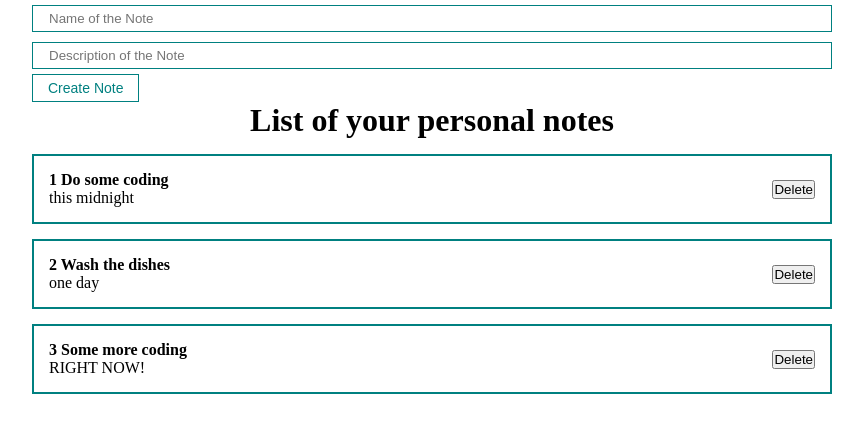
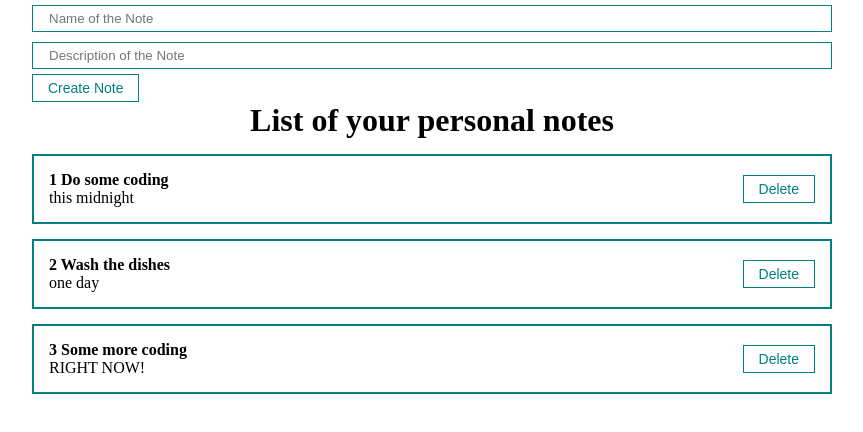
Before and after one commit to yarutiun/Learn-React, a React (Create React App) app in the folder transuha/: page / in a window 1280 px wide. Shown: the top 432 px of the page, without its empty margins (208-1071 px from the left). Built offline with nearby package versions, Linux system fonts and the light colour scheme.

Commit message:
delete button styled, delete works, bugs with delete are fixed

```diff
--- a/transuha/src/App.js
+++ b/transuha/src/App.js
@@ -12,13 +12,17 @@ function App() {
 
   const [posts, setPosts] = useState(
     [{body: 'this midnight', id: 1, title: 'Do some coding'},
-    {body: 'one day', id: 1, title: 'Wash the dishes'},
-    {body: 'RIGHT NOW!', id: 1, title: 'Some more coding'}]
+    {body: 'one day', id: 2, title: 'Wash the dishes'},
+    {body: 'RIGHT NOW!', id: 3, title: 'Some more coding'}]
   )
 
   const [title, setTitle] = useState('')
   const [title2, setTitle2] = useState('')
 
+  const deletePost = (post) => {
+    // Filter out the post with the given id
+    setPosts(posts.filter(p => p.id !== post.id));
+  };
 
   const addNewPost = (e) => {
     e.preventDefault();
@@ -32,6 +36,8 @@ function App() {
     setTitle2(''); // Clear the title2 input
     console.log(NewPost);
   };
+
+
 
   return (
     <div className='App'>
@@ -50,7 +56,7 @@ function App() {
         />
         <MyButton onClick={addNewPost}>Create Note</MyButton>
       </form>
-      <PostList posts={posts} title={"List of your personal notes"}/>
+      <PostList remove={deletePost} posts={posts} title={"List of your personal notes"}/>
     </div>
   );
 }
--- a/transuha/src/components/PostList.jsx
+++ b/transuha/src/components/PostList.jsx
@@ -1,11 +1,12 @@
 import React from "react";
 import PostItem from "./postitem";
-const PostList = ({posts, title}) => {
+
+const PostList = ({posts, title, remove}) => {
     return(
         <div>
             <h1 style={{textAlign: 'center'}}>{title}</h1>
             {posts.map((post, index) =>
-            <PostItem number={index + 1} post={post} key={index}/>
+            <PostItem remove={remove} number={index + 1} post={post} key={index}/>
             )}
         </div>
     )
--- a/transuha/src/components/UI/Button/MyButton.module.css
+++ b/transuha/src/components/UI/Button/MyButton.module.css
@@ -6,3 +6,13 @@
     border: 1px solid teal;
     cursor: pointer;
 }
+
+.deleteBtn
+{
+    padding: 5px 15px;
+    color: teal;
+    font-size: 14px;
+    background: transparent;
+    border: 1px solid teal;
+    cursor: pointer;
+}
--- a/transuha/src/components/postitem.jsx
+++ b/transuha/src/components/postitem.jsx
@@ -1,8 +1,17 @@
 import React from "react";
+import classes from "./UI/Button/MyButton.module.css"
+// const deletePost = ({posts}) =>
+// {
+//     posts.number = 0;
+//     return(
+//         <div>
+
+//         </div>
+//     )
+// }
 
 const PostItem = (props) => {
-    console.log(props);
-    return(
+    return (
       <div>
         <div className='post'>
           <div className='post-content'>
@@ -10,11 +19,17 @@ const PostItem = (props) => {
             <div>{props.post.body}</div>
           </div>
           <div className='post-btns'>
-                        <button>Delete</button>
+            <button
+              onClick={() => props.remove(props.post)} // Call onDelete with the post id
+              className={classes.deleteBtn}
+            >
+              Delete
+            </button>
           </div>
         </div>
       </div>
-    )
-}
+    );
+  };
+
 
 export default PostItem;
```
Also changed, not shown: transuha/src/components/deletePost.jsx (added), 1 other file (tests, documents, lock files or other folders). Lines whose indentation alone changed are shown as unchanged.
